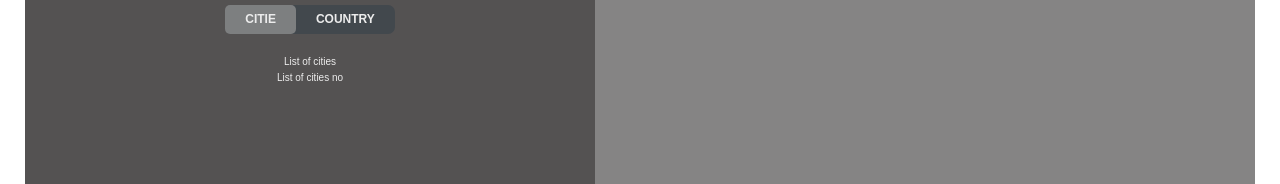
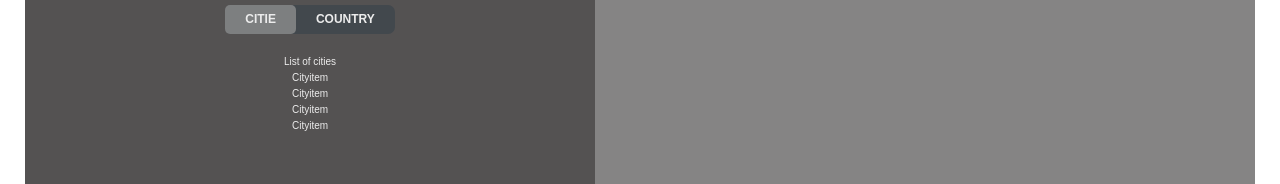
Before and after one commit to Kar9ti8k/World-Map, a React (Vite) app: page /app/cities in a window 1280 px wide. Shown: the part 130-314 px from the top of the page. Built offline with nearby package versions, Linux system fonts and the light colour scheme; data requests are answered from the project's data file.

Commit message:
add spinner and add CityList

```diff
--- a/package.json
+++ b/package.json
@@ -12,6 +12,7 @@
   },
   "dependencies": {
     "@tailwindcss/vite": "^4.0.9",
+    "axios": "^1.8.3",
     "json-server": "^1.0.0-beta.3",
     "react": "^19.0.0",
     "react-dom": "^19.0.0",
--- a/src/App.jsx
+++ b/src/App.jsx
@@ -1,15 +1,37 @@
-import React from 'react'
+import React, { useEffect } from 'react'
 import AppLayout from './pages/AppLayOut/AppLayout'
-
+import axios from 'axios'
 import { createBrowserRouter, RouterProvider } from 'react-router-dom'
 import HomePage from './pages/Homepage/HomePage'
 import Products from './pages/Product/Products'
 import Pricing from './pages/Pricing/Pricing'
 import PageNotFound from './pages/PageNotFound/PageNotFound'
 import LogIn from './pages/LogIn/LogIn'
-import { Sidebar } from './component/Sidebar/Sidebar'
+import { useState } from 'react'
+import Spinner from './component/Sppinner/Spinner'
+import CityList from './component/CityList/CityList'
+const BASE_URL = 'http://localhost:8000'
 
 const App = () => {
+  const [cities, setCities] = useState([]) // Fixed typo in state variable name
+  const [isLoading, setIsLoading] = useState(false)
+
+  useEffect(() => {
+    async function fetchCities() {
+      try {
+        setIsLoading(true)
+        const res = await fetch(`${BASE_URL}/cities`)
+        const data = await res.json()
+        setCities(data)
+      } catch (error) {
+        alert('There was an error loading data...')
+      } finally {
+        setIsLoading(false)
+      }
+    }
+
+    fetchCities()
+  }, [])
   const router = createBrowserRouter([
     {
       path: '*',
@@ -22,13 +44,14 @@ const App = () => {
     {
       path: '/product',
       element: <Products />,
-      // children:[
-
-      // ]
     },
     {
       path: '/Pricing',
       element: <Pricing />,
+    },
+    {
+      path: '/spinner',
+      element: <Spinner />,
     },
     {
       path: '/Login',
@@ -40,11 +63,11 @@ const App = () => {
       children: [
         {
           index: true,
-          element: <p>List of cities</p>,
+          element: <CityList isLoading={isLoading} cities={cities} />,
         },
         {
           path: 'cities',
-          element: <p>List of cities no</p>,
+          element: <CityList isLoading={isLoading} cities={cities} />,
         },
         {
           path: 'country',
--- a/src/component/CityList/CityList.css
+++ b/src/component/CityList/CityList.css
@@ -0,0 +1,13 @@
+.cityList {
+  width: 100%;
+  overflow-x: scroll;
+  display: flex;
+  overflow-y: hidden;
+  list-style: none;
+  height: 65vh;
+  flex-direction: column;
+  gap: 1.4rem;
+}
+.cityList::-webkit-scrollbar {
+  width: 0;
+}
--- a/src/component/CityList/CityList.jsx
+++ b/src/component/CityList/CityList.jsx
@@ -1,7 +1,16 @@
 import React from 'react'
+import Spinner from '../Sppinner/Spinner'
+import Cityitem from '../CityItem/Cityitem'
 
-const CityList = () => {
-  return <div>CityList</div>
+const CityList = ({ isLoading, cities }) => {
+  if (isLoading) return <Spinner />
+  return (
+    <ul className='cityList'>
+      {cities.map((city) => (
+        <Cityitem city={city} key={city.id} />
+      ))}
+    </ul>
+  )
 }
 
 export default CityList
--- a/src/component/Sppinner/Spinner.css
+++ b/src/component/Sppinner/Spinner.css
@@ -0,0 +1,27 @@
+.spinnerContiner {
+  height: 100%;
+  display: flex;
+  align-items: center;
+  justify-content: center;
+}
+
+.spinner {
+  width: 5rem;
+  height: 5rem;
+  background: conic-gradient(
+    #e80fbd 0%,
+    #2e15d0 33%,
+    #5299d8 66%,
+    #e80fbd 100%
+  );
+  -webkit-mask: radial-gradient(farthest-side, #0000 calc(100% - 8px), #000 0);
+  mask: radial-gradient(farthest-side, #0000 calc(100% - 8px), #000 0);
+  border-radius: 50%;
+  animation: rotate 1.5s infinite linear;
+}
+
+@keyframes rotate {
+  to {
+    transform: rotate(1turn);
+  }
+}
--- a/src/component/Sppinner/Spinner.jsx
+++ b/src/component/Sppinner/Spinner.jsx
@@ -1,7 +1,12 @@
 import React from 'react'
+import '../Sppinner/Spinner.css'
 
 const Spinner = () => {
-  return <div>Spinner</div>
+  return (
+    <div className='spinnerContainer'>
+      <div className='spinner'></div>
+    </div>
+  )
 }
 
 export default Spinner
```
Also changed, not shown: 1 other file (tests, documents, lock files or other folders).
